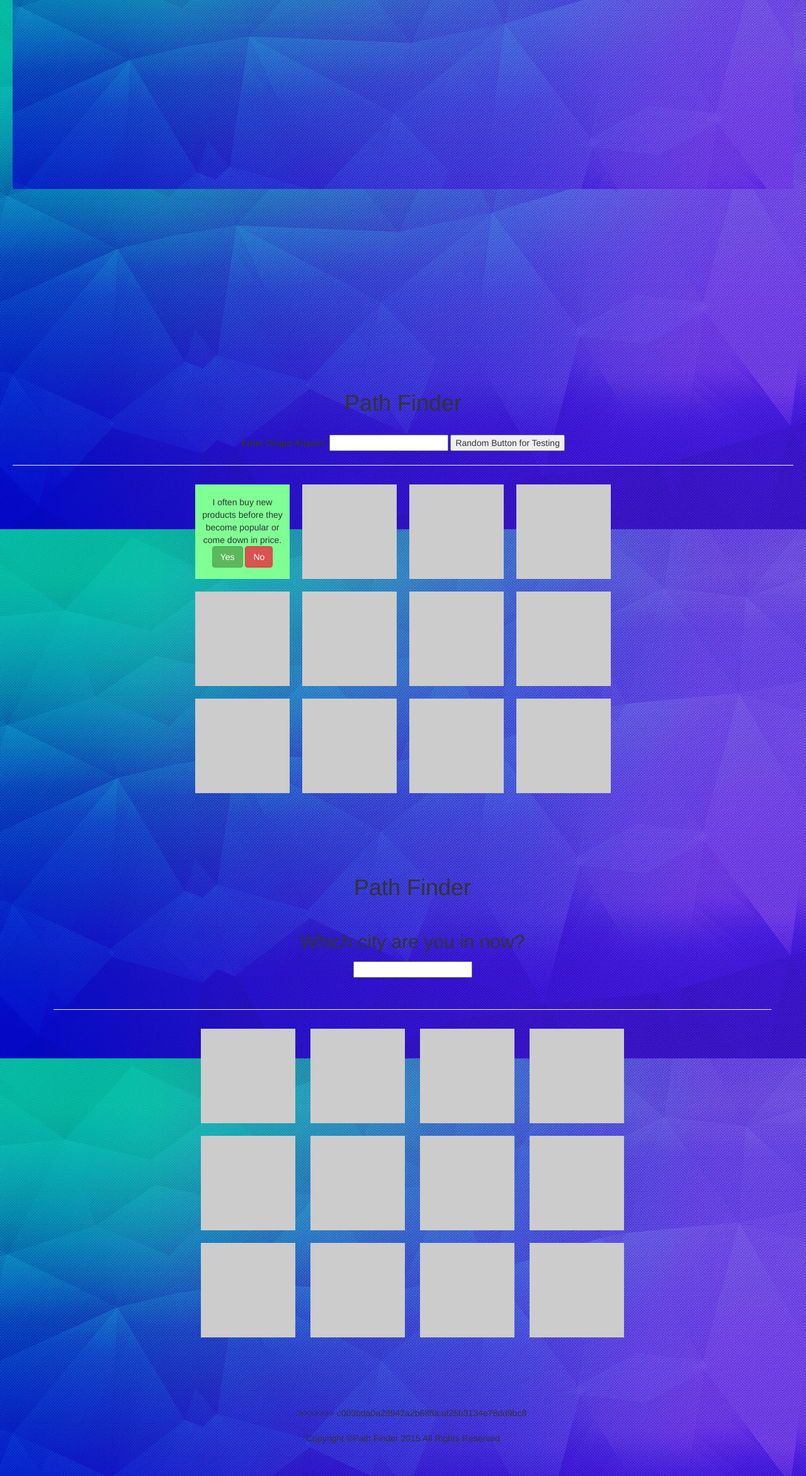
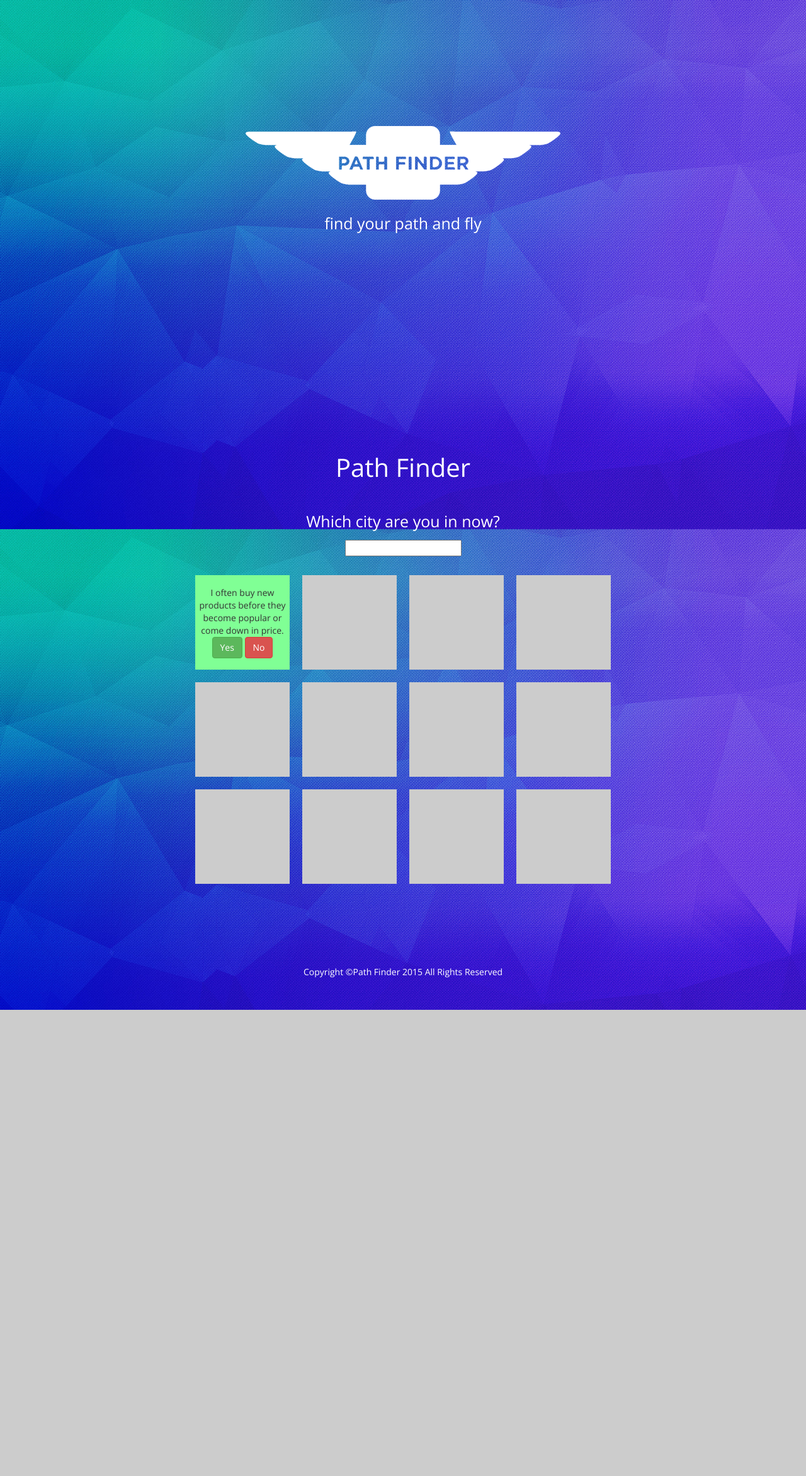
Before and after one commit to PaolaSocorro/Emirates_Hackathon, a Flask app: page / in a window 1280 px wide. Shown: the whole page at 63% size. After the commit the page ends 1603 px from the top, so only its background shows below. Run offline with Flask 2, Linux system fonts and the light colour scheme; some libraries are stand-ins or nearby versions.

Commit message:
edited styles

```diff
--- a/static/css/main.css
+++ b/static/css/main.css
@@ -3,15 +3,31 @@ body {
 	margin: 0 20px;
 	margin-bottom: 50px;
 	background-image: url('/static/img/fabric.jpg');
+	background-attachment:fixed;
+	font-family: 'Open Sans', sans-serif;
+	color: white;
 }
 
+p, h1, h2 {
+	color: #fff;
+}
+
+h1 {
+	margin-bottom: 30px;
+	z-index: 2;
+	font-size: 40px;
+}
+
+h2 {
+	font-size: 25px;
+	font-weight: 300;
+}
 
 .resultcontainer{
 	padding: 0;
 	margin: 0;
 
 }
-
 
 #map {
 	position:absolute;
@@ -48,11 +64,6 @@ body {
 	padding: 20px;
 }
 
-h1 {
-	margin-bottom: 30px;
-	z-index: 2;
-}
-
 #question {
 	color: #666;
 	font-size: 14px;
@@ -76,6 +87,7 @@ footer {
 	position: relative;
 	top: 50%;
 	transform: translateY(-50%);
+	color: #333;
 }
 
 .ui-menu {
@@ -97,14 +109,18 @@ div.top-three-results div.top-result {
 }
 
 #homepage {
-	height: 600px;
-	/*height: 100%;*/
+	height: 500px;
+	/*max-width: 900px;*/
 	width: 100%;
-	background-image: url('static/img/fabric.jpg');
-	margin: 0 auto;
+	margin-top: 200px;
 	position: relative;
 	top: 50%;
-	transform: translateY(-50%);
+}
+
+a {
+	color: #fff;
+	font-size: 25px;
+	font-weight: 300;
 }
 
 div.remaining-results div.top-result {
@@ -120,3 +136,7 @@ ul#experiences li img {
 	display: inline;
 	width: 250px;
 }
+
+#homepage img {
+	margin-bottom: 20px;
+}
--- a/static/main.css
+++ /dev/null
@@ -1,123 +0,0 @@
-body {
-	text-align: center;
-	margin: 0 20px;
-	margin-bottom: 50px;
-	background-image: url('/static/img/fabric.jpg');
-}
-
-
-.resultcontainer{
-	padding: 0;
-	margin: 0;
-
-}
-
-
-#map {
-	position:absolute;
-	top:0;
-	bottom:0;
-	width:100%;
-	opacity: .5;
-	z-index: -1;
-
-}
-
-.box {
-	width: 150px;
-	height: 150px;
-	background-color: #ccc;
-	margin: 10px;
-	display: inline-block;
-	position: relative;
-}
-
-
-.result {
-	width: 500px;
-	height: 150px;
-	background-color: #ccc;
-	margin: 0 auto;
-	margin-top: 10px;
-	display: block;
-	z-index: 2;
-	opacity: .8;
-}
-
-#persona{
-	padding: 20px;
-}
-
-h1 {
-	margin-bottom: 30px;
-	z-index: 2;
-}
-
-#question {
-	color: #666;
-	font-size: 14px;
-	margin: 10px;
-	height: 20px;
-}
-
-.parent-wrap {
-	vertical-align: top;
-}
-
-footer {
-	margin-top: 20px;
-}
-
-.selected {
-	background-color: #80ff95;
-}
-
-.question-data {
-	position: relative;
-	top: 50%;
-	transform: translateY(-50%);
-}
-
-.ui-menu {
-    background-color: #fff;
-    text-align: left;
-}
-
-div#persona {
-	padding: 50px;
-}
-
-div.top-three-results div.top-result {
-	display: inline-block;
-	padding: 20px;
-}
-
-<<<<<<< HEAD
-#game-container {
-	/*display: none;*/
-}
-
-#homepage {
-	height: 600px;
-	/*height: 100%;*/
-	width: 100%;
-	background-image: url('static/img/fabric.jpg');
-	margin: 0 auto;
-	position: relative;
-	top: 50%;
-	transform: translateY(-50%);
-}
-
-div.remaining-results div.top-result {
-	display: inline-block;
-	padding: 20px;
-}
-
-ul#experiences li {
-	list-style-type: none;
-}
-
-ul#experiences li img {
-	display: inline;
-	width: 250px;
-}
--- a/templates/index.html
+++ b/templates/index.html
@@ -3,7 +3,8 @@
 <head>
 	<title>Path Finder</title>
 	<link rel="stylesheet" href="https://maxcdn.bootstrapcdn.com/bootstrap/3.3.5/css/bootstrap.min.css">
-	<link rel="stylesheet" href="static/main.css">
+	<link rel="stylesheet" href="/static/css/main.css">
+	<link href='https://fonts.googleapis.com/css?family=Open+Sans:400,300,800' rel='stylesheet' type='text/css'>
 
 	<!-- LINK TO JQUERY FILE -->
 		<script src="http://code.jquery.com/jquery-2.1.4.min.js"></script>
@@ -18,54 +19,14 @@
 	<div id="game-container">
 		<h1>Path Finder</h1>
 		<div>
-			<label for="airportcodes">Enter Origin Airport: </label>
+			<label for="airportcodes"><h2>Which city are you in now?</h2></label><br>
 			<input id="airportcodes" name="origin" tabindex="1" required>
-
-			<button id="random">Random Button for Testing</button>
 		</div>
-		<hr>
+		<br>
 		<div id="row1"></div>
 		<div id="row2"></div>
 		<div id="row3"></div>
 
-		<div class="results container">
-			<div id="persona">
-			</div>
-
-			<div class="top-three-results">
-
-			</div>
-
-	<div class="container">
-		<h1>Path Finder</h1>
-		<div id="question-section">
-		<div>
-			<label for="airportcodes"><h2>Which city are you in now?</h2></label><br>
-			<input id="airportcodes" name="origin" tabindex="1" required>
-		</div>
-			<div id="question"></div>
-		<hr>
-		<div>
-			<div class="box parent-wrap" id="box1"></div>
-			<div class="box parent-wrap" id="box2"></div>
-			<div class="box parent-wrap" id="box3"></div>
-			<div class="box parent-wrap" id="box4"></div>
-		</div>
-		<div>
-			<div class="box parent-wrap" id="box5"></div>
-			<div class="box parent-wrap" id="box6"></div>
-			<div class="box parent-wrap" id="box7"></div>
-			<div class="box parent-wrap" id="box8"></div>
-		</div>
-		<div>
-			<div class="box parent-wrap" id="box9"></div>
-			<div class="box parent-wrap" id="box10"></div>
-			<div class="box parent-wrap" id="box11"></div>
-			<div class="box parent-wrap" id="box12"></div>
-		</div>
-
-
-</div>
 
 	<div class="results-container">
 		<div id="persona">
@@ -103,9 +64,6 @@
 			  </div>
 			</div>
 
-
->>>>>>> c003bda0a28942a2b68f0caf25b3134e78dd9bc8
-
 		</div>
 	</div>
 
```
